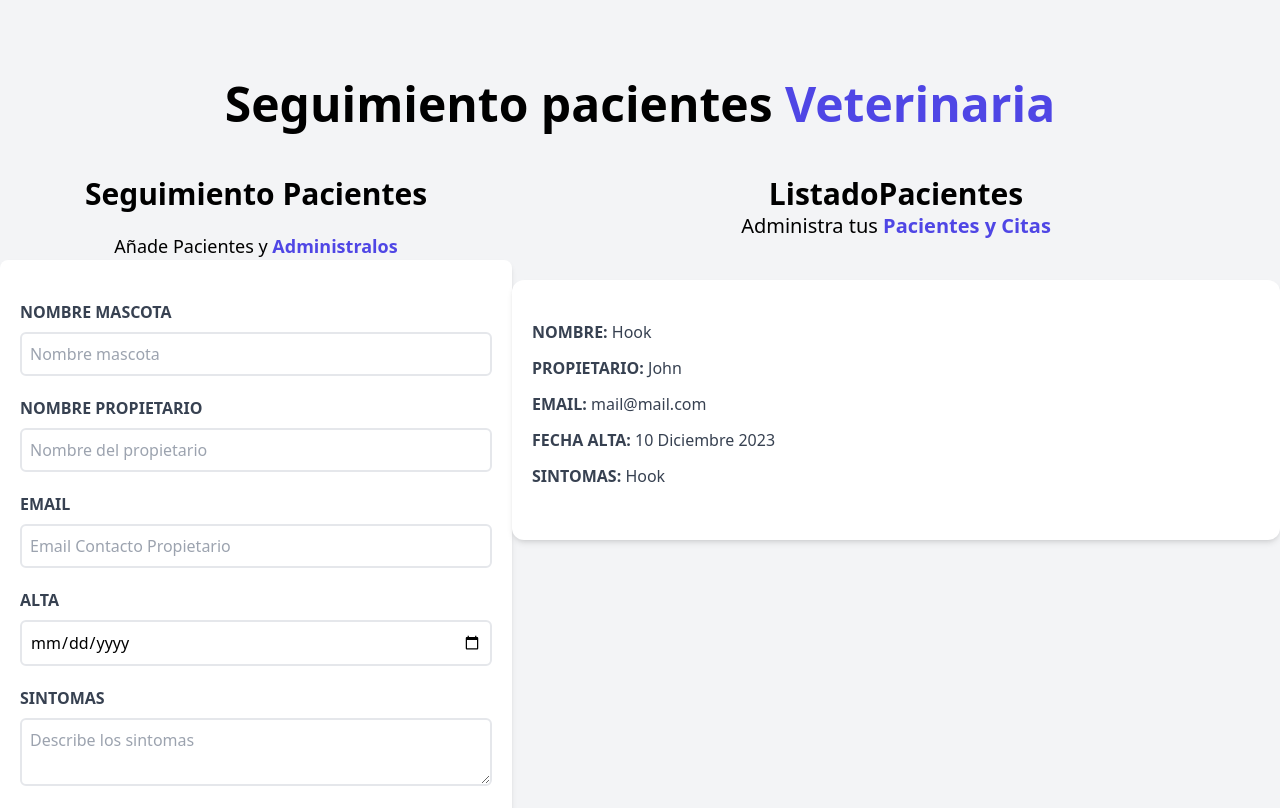
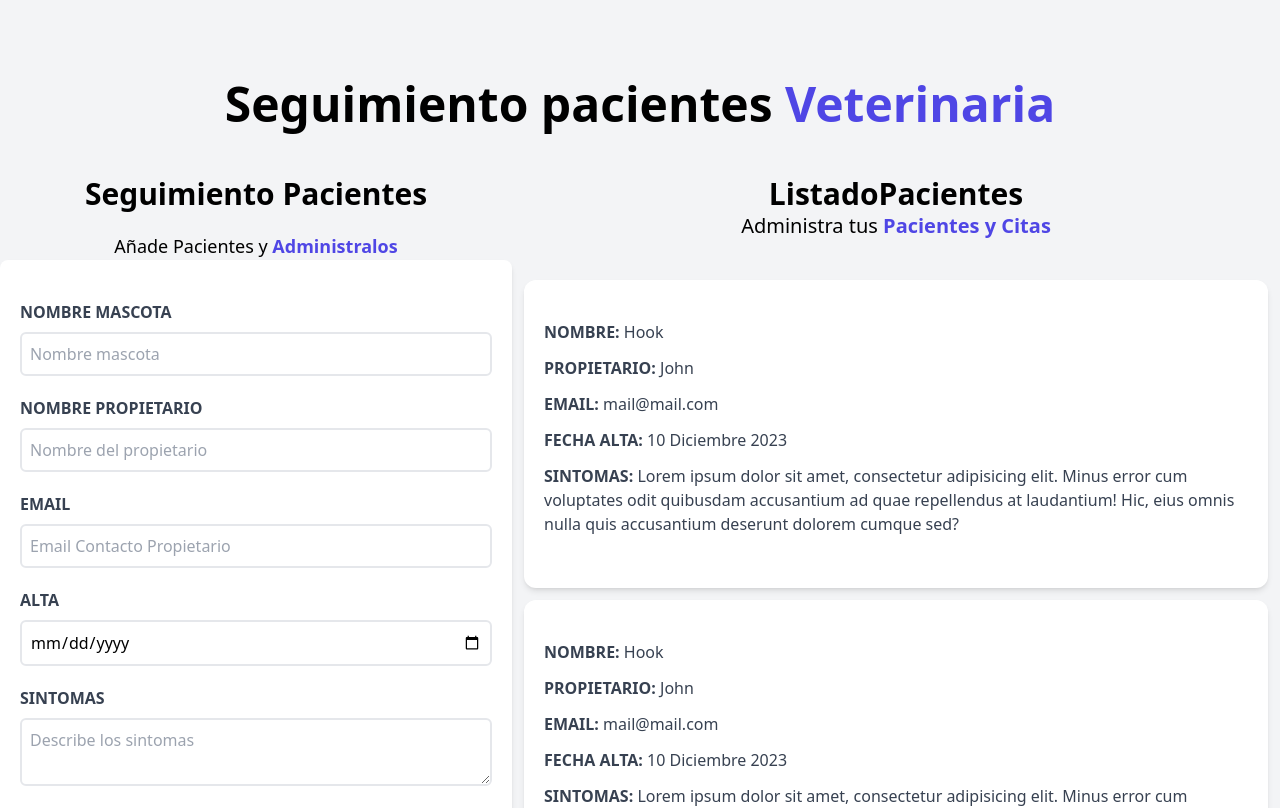
Before and after one commit to cotamo1901/citas-react, a React (Vite) app: page / in a window 1280 px wide. Shown: the top 808 px of the page. Built offline with nearby package versions, Linux system fonts and the light colour scheme.

Commit message:
se realizo codigo hasta el vd 65

```diff
--- a/src/components/Formulario.jsx
+++ b/src/components/Formulario.jsx
@@ -1,3 +1,7 @@
+import { useState,useEffect } from "react";
+
+
+
 export const Formulario = () => {
   return (
     <div className="md:w-1/2 lg:w-2/5">
@@ -7,9 +11,15 @@ export const Formulario = () => {
         <span className="text-indigo-600 font-bold">Administralos</span>
       </p>
 
-      <form className="bg-white shadow-md rounded-lg py-10 px-5 mb-10" action="">
+      <form
+        className="bg-white shadow-md rounded-lg py-10 px-5"
+        action=""
+      >
         <div className="mb-5">
-          <label  className="block text-gray-700 uppercase font-bold" htmlFor="mascota">
+          <label
+            className="block text-gray-700 uppercase font-bold"
+            htmlFor="mascota"
+          >
             Nombre Mascota
           </label>
           <input
@@ -20,7 +30,10 @@ export const Formulario = () => {
           />
         </div>
         <div className="mb-5">
-          <label  className="block text-gray-700 uppercase font-bold" htmlFor="propietario">
+          <label
+            className="block text-gray-700 uppercase font-bold"
+            htmlFor="propietario"
+          >
             Nombre Propietario
           </label>
           <input
@@ -31,7 +44,10 @@ export const Formulario = () => {
           />
         </div>
         <div className="mb-5">
-          <label  className="block text-gray-700 uppercase font-bold" htmlFor="email">
+          <label
+            className="block text-gray-700 uppercase font-bold"
+            htmlFor="email"
+          >
             Email
           </label>
           <input
@@ -42,24 +58,36 @@ export const Formulario = () => {
           />
         </div>
         <div className="mb-5">
-          <label  className="block text-gray-700 uppercase font-bold" htmlFor="alta">
+          <label
+            className="block text-gray-700 uppercase font-bold"
+            htmlFor="alta"
+          >
             Alta
           </label>
           <input
             id="alta"
             className="border-2 w-full p-2 mt-2  placeholder-gray-400 rounded-md"
             type="date"
-
           />
         </div>
         <div className="mb-5">
-          <label  className="block text-gray-700 uppercase font-bold" htmlFor="sintomas">
+          <label
+            className="block text-gray-700 uppercase font-bold"
+            htmlFor="sintomas"
+          >
             Sintomas
           </label>
           <textarea
-         className="border-2 w-full p-2 mt-2  placeholder-gray-400 rounded-md" id="sintomas" placeholder="Describe los sintomas"/>
+            className="border-2 w-full p-2 mt-2  placeholder-gray-400 rounded-md"
+            id="sintomas"
+            placeholder="Describe los sintomas"
+          />
         </div>
-        <input type="submit"  className="bg-indigo-600 w-full p-3 text-white uppercase font-bold hover:bg-indigo-700 cursor-pointer transition-all" value="Agregar Paciente"/>
+        <input
+          type="submit"
+          className="bg-indigo-600 w-full p-3 text-white uppercase font-bold hover:bg-indigo-700 cursor-pointer transition-all"
+          value="Agregar Paciente"
+        />
       </form>
     </div>
   );
--- a/src/components/ListadoPacientes.jsx
+++ b/src/components/ListadoPacientes.jsx
@@ -1,39 +1,22 @@
+import Paciente from "./Paciente";
 
+Paciente;
 const ListadoPacientes = () => {
   return (
-
-    <div className="md:w-1/2 lg:w-3/5">
-
+    <div className="md:w-1/2 lg:w-3/5 md:h-screen overflow-y-scroll">
       <h2 className="font-black text-3xl text-center ">ListadoPacientes</h2>
       <p className="text-xl mb-10 text-center">
-        Administra tus {" "}
+        Administra tus{" "}
         <span className="text-indigo-600 font-bold "> Pacientes y Citas</span>
       </p>
-      <div className="mt-3 bg-white shadow-md px-5 py-10 rounded-xl">
-        <p className="font-bold mb-3 text-gray-700 uppercase">
-          Nombre: {" "}
-          <span className="font-normal normal-case">Hook</span>
-        </p>
-        <p className="font-bold mb-3 text-gray-700 uppercase">
-          propietario: {" "}
-          <span className="font-normal normal-case">John</span>
-        </p>
-        <p className="font-bold mb-3 text-gray-700 uppercase">
-          Email: {" "}
-          <span className="font-normal normal-case">mail@mail.com</span>
-        </p>
-        <p className="font-bold mb-3 text-gray-700 uppercase">
-          Fecha Alta: {" "}
-          <span className="font-normal normal-case">10 Diciembre 2023</span>
-        </p>
-        <p className="font-bold mb-3 text-gray-700 uppercase">
-          Sintomas: {" "}
-          <span className="font-normal normal-case">Hook</span>
-        </p>
-      </div>
+      <Paciente />
+      <Paciente />
+      <Paciente />
+      <Paciente />
+      <Paciente />
+      <Paciente />
+    </div>
+  );
+};
 
-    </div>
-  )
-}
-
-export default ListadoPacientes
+export default ListadoPacientes;
--- /dev/null
+++ b/src/components/Paciente.jsx
@@ -0,0 +1,32 @@
+
+
+const Paciente = () => {
+  return (
+    <div className="m-3 bg-white shadow-md px-5 py-10 rounded-xl ">
+    <p className="font-bold mb-3 text-gray-700 uppercase">
+      Nombre: <span className="font-normal normal-case">Hook</span>
+    </p>
+    <p className="font-bold mb-3 text-gray-700 uppercase">
+      propietario: <span className="font-normal normal-case">John</span>
+    </p>
+    <p className="font-bold mb-3 text-gray-700 uppercase">
+      Email: <span className="font-normal normal-case">mail@mail.com</span>
+    </p>
+    <p className="font-bold mb-3 text-gray-700 uppercase">
+      Fecha Alta:{" "}
+      <span className="font-normal normal-case">10 Diciembre 2023</span>
+    </p>
+    <p className="font-bold mb-3 text-gray-700 uppercase">
+      Sintomas:{" "}
+      <span className="font-normal normal-case">
+        Lorem ipsum dolor sit amet, consectetur adipisicing elit. Minus
+        error cum voluptates odit quibusdam accusantium ad quae repellendus
+        at laudantium! Hic, eius omnis nulla quis accusantium deserunt
+        dolorem cumque sed?
+      </span>
+    </p>
+  </div>
+  )
+}
+
+export default Paciente
```
Lines whose indentation alone changed are shown as unchanged.
